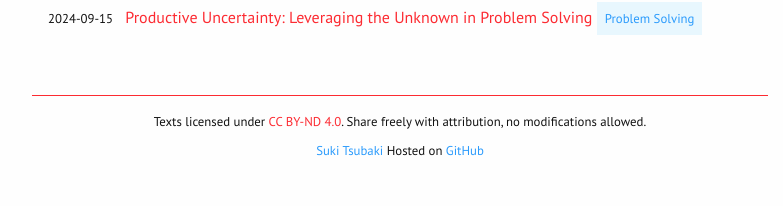
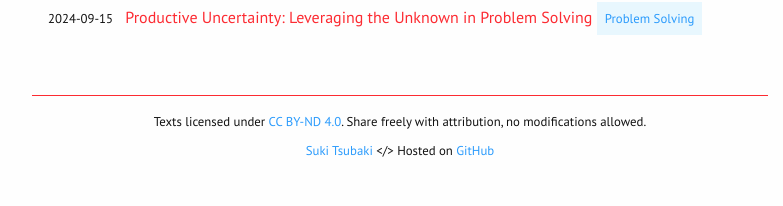
Before and after one commit to sukitsubaki/sukitsubaki.github.io, a Jekyll site: the page built from index.html, in a window 1280 px wide. Shown: the part 1077-1283 px from the top of the page, without its empty margins (240-1023 px from the left). Built offline with Jekyll 4.4.1, drawn with Linux system fonts in a browser that asks for light colours.

Commit message:
Update default.html format footer

```diff
--- a/_layouts/default.html
+++ b/_layouts/default.html
@@ -29,12 +29,10 @@
 
     <footer class="site-footer">
         <p class="site-footer__content">
-            Texts licensed under <a href="https://creativecommons.org/licenses/by-nd/4.0/" target="_blank">CC BY-ND 4.0</a>. Share freely with attribution, no modifications allowed.
+            Texts licensed under <a href="https://creativecommons.org/licenses/by-nd/4.0/" target="_blank" class="site-footer__link">CC BY-ND 4.0</a>. Share freely with attribution, no modifications allowed.
         </p>
         <div class="site-footer__links">
-            <a href="https://github.com/sukitsubaki" target="_blank" class="site-footer__link">{{ site.author }}</a>
-            Hosted on
-            <a href="https://github.com/sukitsubaki/sukitsubaki.github.io" target="_blank" class="site-footer__link">GitHub</a>
+            <a href="https://github.com/sukitsubaki" target="_blank" class="site-footer__link">{{ site.author }}</a> &lt;/&gt; Hosted on <a href="https://github.com/sukitsubaki/sukitsubaki.github.io" target="_blank" class="site-footer__link">GitHub</a>
         </div>
     </footer>
 </body>
```
